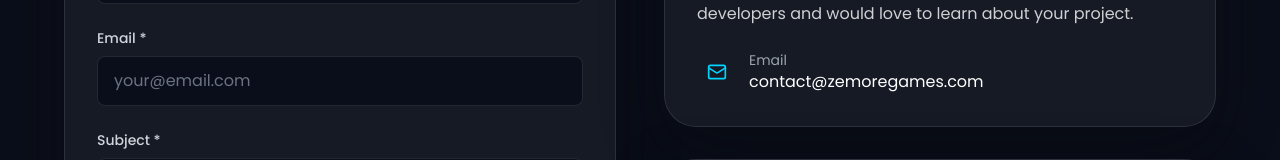
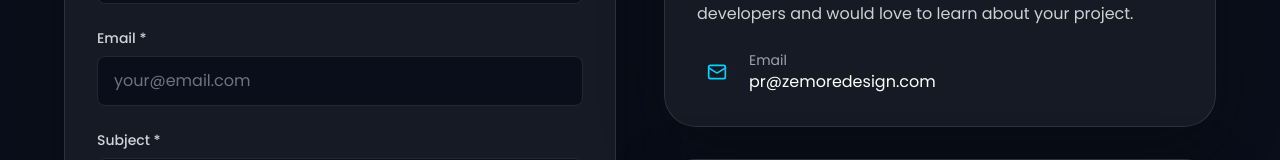
Before and after one commit to ArvinAP/zemoreindiegames, a Next.js app: page /contact in a window 1280 px wide. Shown: the part 553-713 px from the top of the page. Built offline with nearby package versions, Linux system fonts and the light colour scheme.

Commit message:
changed email to zemore pr email

```diff
--- a/app/contact/page.tsx
+++ b/app/contact/page.tsx
@@ -266,7 +266,7 @@ export default function ContactPage() {
                   </div>
                   <div>
                     <p className="text-sm text-gray-400">Email</p>
-                    <p className="text-white">contact@zemoregames.com</p>
+                    <p className="text-white">pr@zemoredesign.com</p>
                   </div>
                 </div>
               </div>
```
